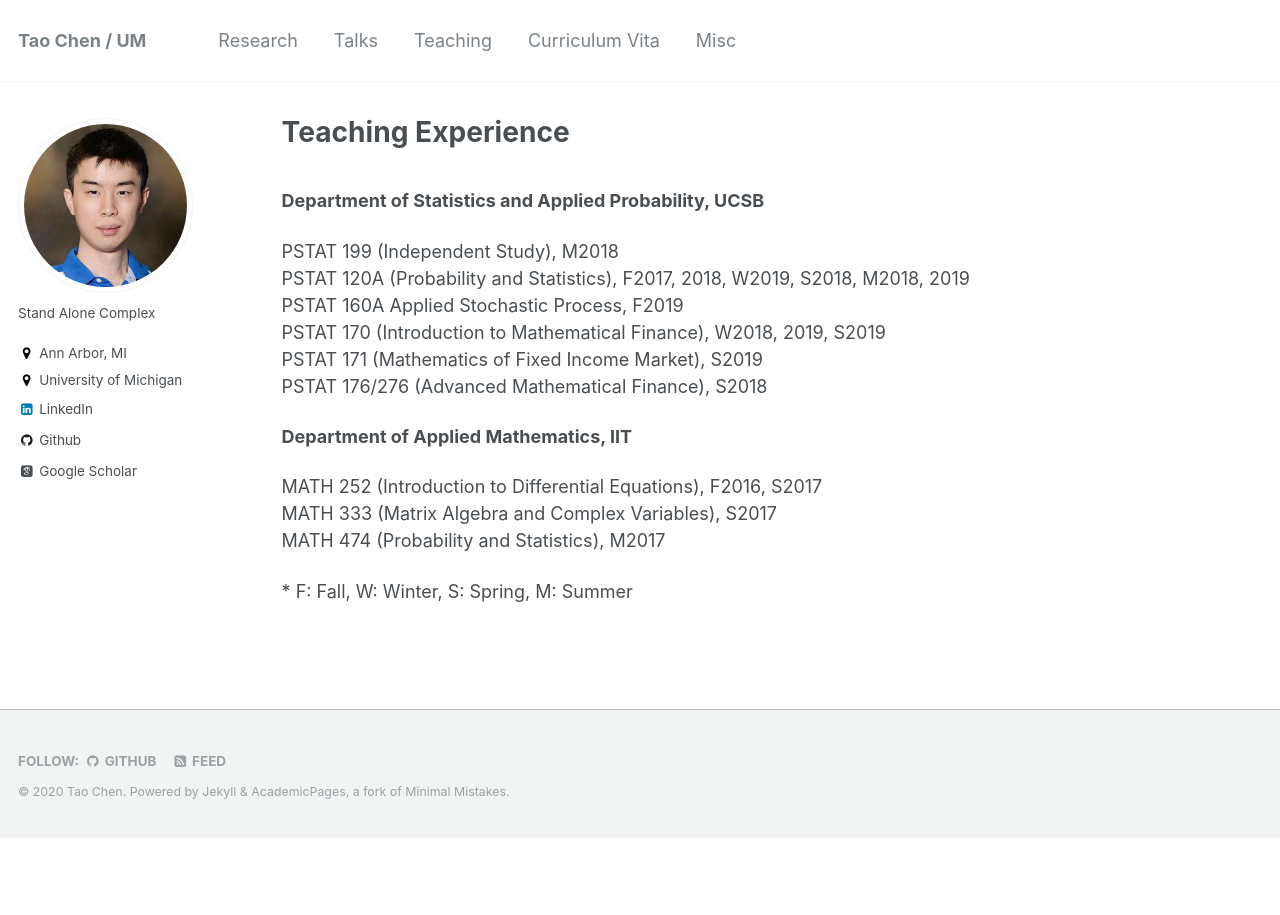
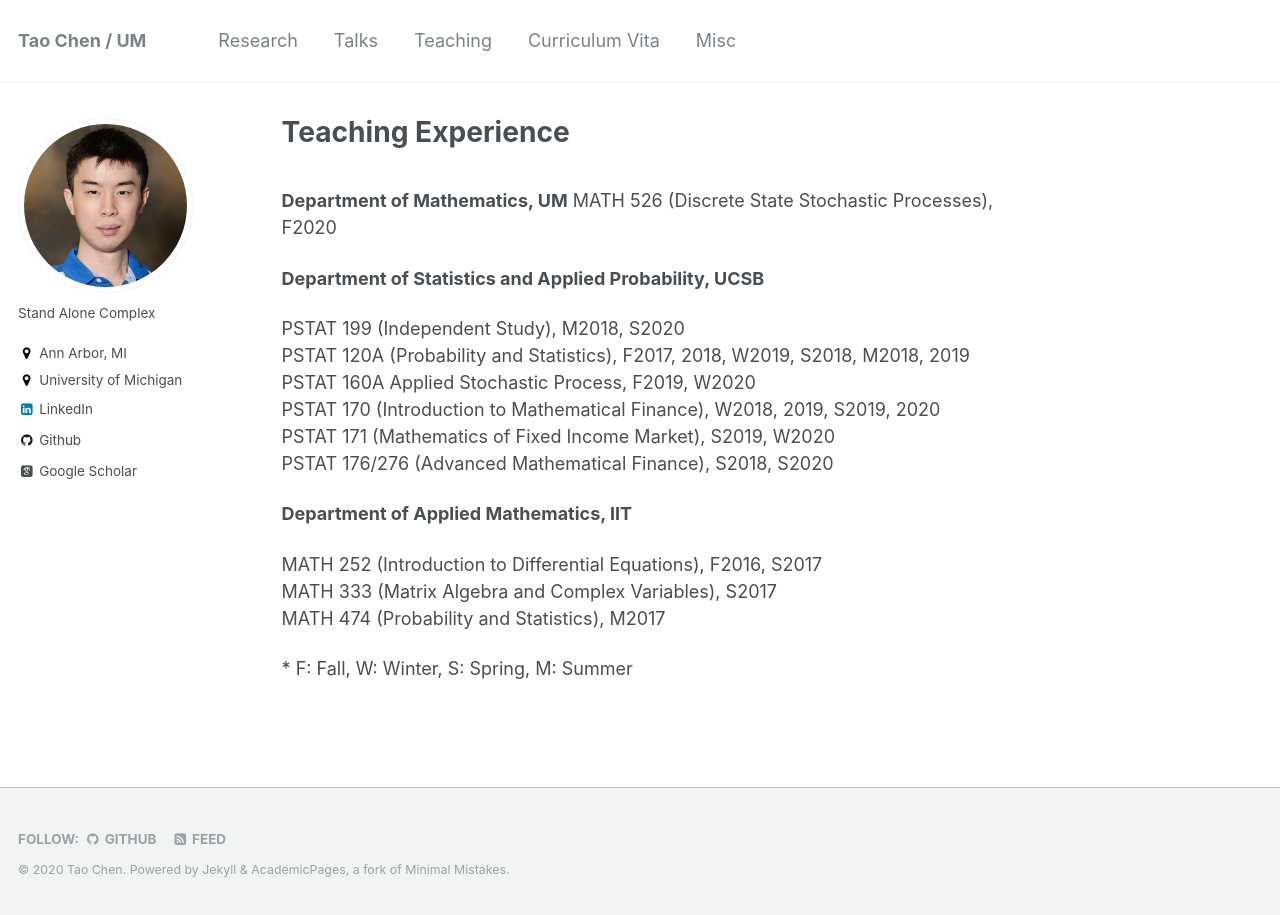
Before and after one commit to cherntodd/cherntodd.github.io, a Jekyll site: the page built from _pages/teaching.md, in a window 1280 px wide. Built offline with Jekyll 4.4.1, drawn with Linux system fonts in a browser that asks for light colours; some web fonts are replaced.

Commit message:
update info

```diff
--- a/_pages/teaching.md
+++ b/_pages/teaching.md
@@ -4,14 +4,17 @@ title: "Teaching Experience"
 author_profile: true
 ---
 <br>
+**Department of Mathematics, UM**
+MATH 526 (Discrete State Stochastic Processes), F2020
+
 **Department of Statistics and Applied Probability, UCSB**
 
-PSTAT 199 (Independent Study), M2018
+PSTAT 199 (Independent Study), M2018, S2020
 PSTAT 120A (Probability and Statistics), F2017, 2018, W2019, S2018, M2018, 2019
-PSTAT 160A Applied Stochastic Process, F2019
-PSTAT 170 (Introduction to Mathematical Finance), W2018, 2019, S2019
-PSTAT 171 (Mathematics of Fixed Income Market), S2019
-PSTAT 176/276 (Advanced Mathematical Finance), S2018
+PSTAT 160A Applied Stochastic Process, F2019, W2020
+PSTAT 170 (Introduction to Mathematical Finance), W2018, 2019, S2019, 2020
+PSTAT 171 (Mathematics of Fixed Income Market), S2019, W2020
+PSTAT 176/276 (Advanced Mathematical Finance), S2018, S2020
 
 **Department of Applied Mathematics, IIT**
 
```
Also changed, not shown: _pages/talks.md (+7 -1 lines).
